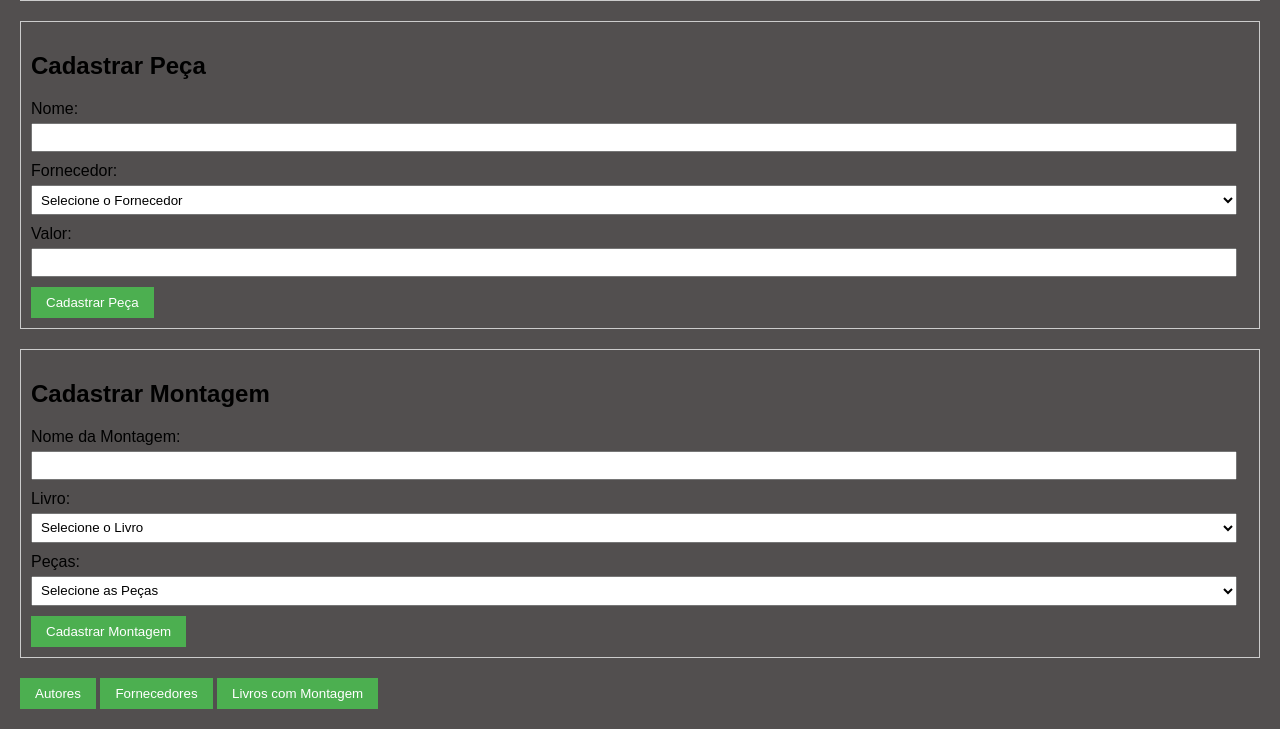
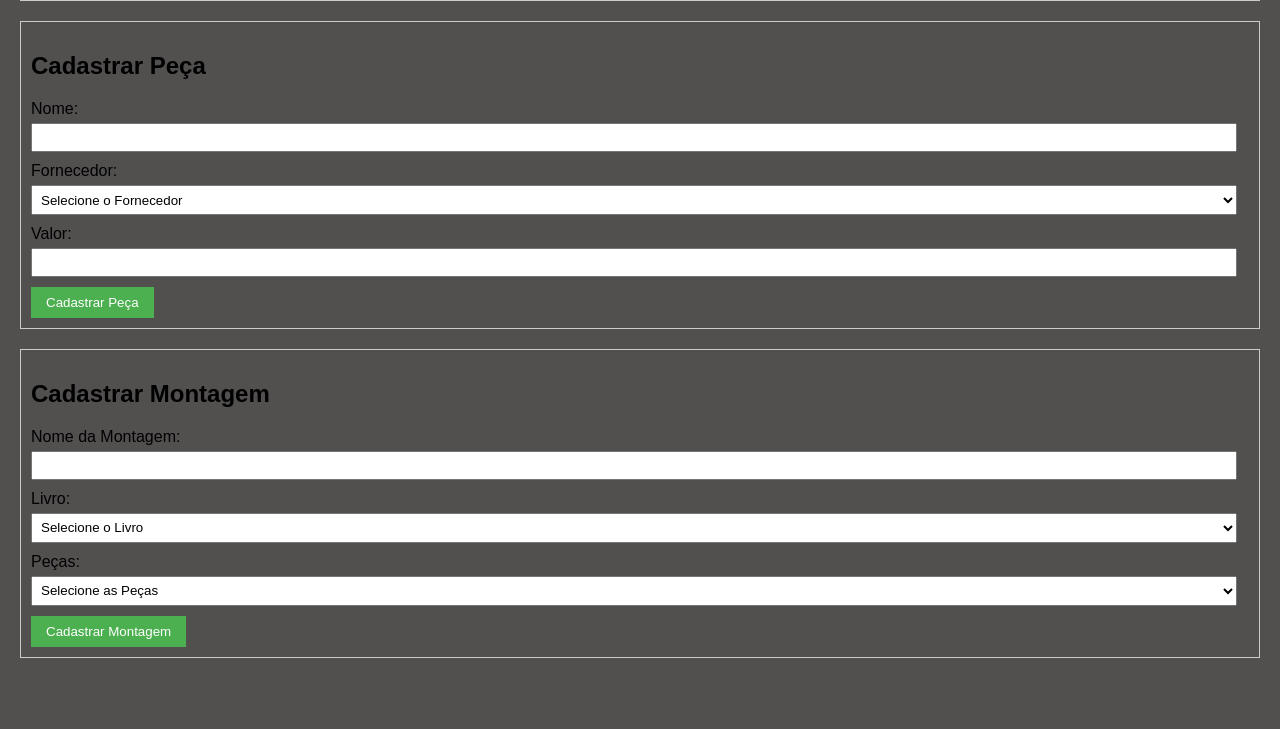
Before and after one commit to Ricardomjr-10/praticaLivraria, a website: page pucblic/index.html in a window 1280 px wide. Shown: the part 1198-1927 px from the top of the page. After the commit the page ends 1876 px from the top, so only its background shows below. Drawn offline with Linux system fonts and the light colour scheme; no server answers.

Commit message:
estilizando a pagina

```diff
--- a/pucblic/index.html
+++ b/pucblic/index.html
@@ -127,7 +127,7 @@
 
 </div>
 
-<div class="relatorio">
+<div class="relatorio" style="display: none;">
 
     <button id="btnAutores">Autores</button>
     <button id="btnFornecedores">Fornecedores</button>
```
